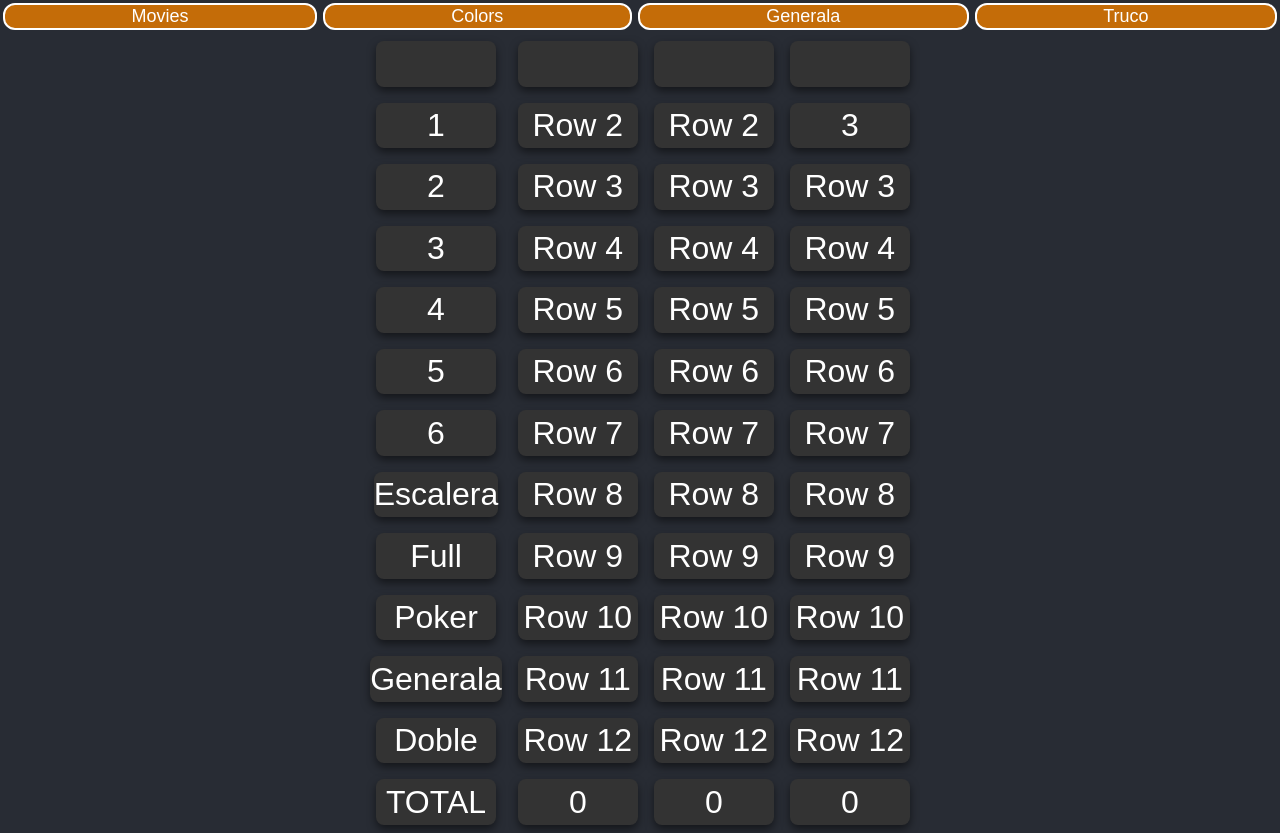
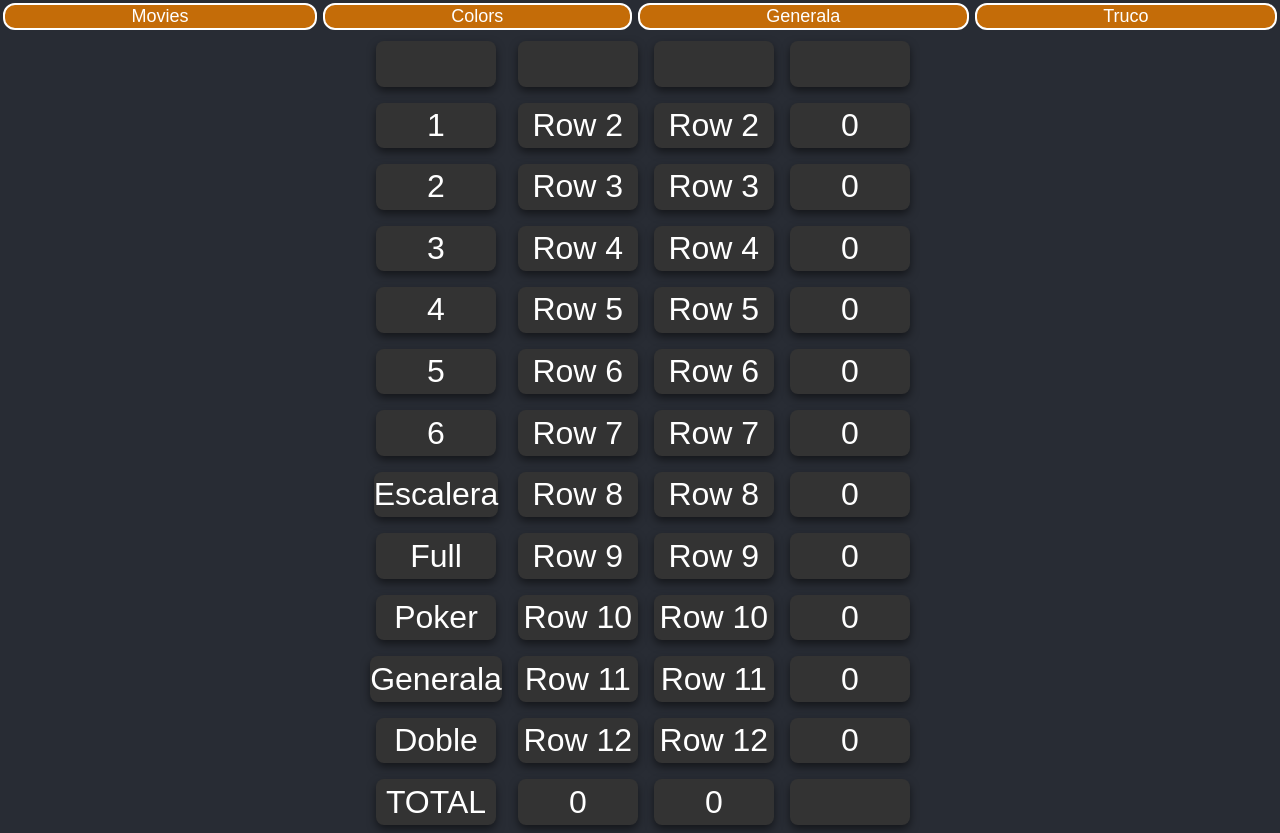
Before and after one commit to chtamanini7/tama-movies, a React (Create React App) app: page / in a window 1280 px wide. Both pictures are taken after a click on the button "Generala". Built offline with nearby package versions, Linux system fonts and the light colour scheme.

Commit message:
added punctuation functionality mode:meh

```diff
--- a/src/App.css
+++ b/src/App.css
@@ -105,6 +105,21 @@
   font-family: sans-serif;
 }
 
+.row-static {
+  flex: 1;
+  display: flex;
+  justify-content: center;
+  align-items: center;
+  font-size: 2rem;
+  color: white;
+  background-color: #333;
+  margin: 0.5rem;
+  border-radius: 0.5rem;
+  box-shadow: 0 0.25rem 0.5rem rgba(0, 0, 0, 0.5);
+  min-width: 15vh;
+  user-select: none;
+}
+
 .row {
   flex: 1;
   display: flex;
@@ -117,6 +132,7 @@
   border-radius: 0.5rem;
   box-shadow: 0 0.25rem 0.5rem rgba(0, 0, 0, 0.5);
   min-width: 15vh;
+  user-select: none;
 }
 
 .row:active{
--- a/src/components/Generala.jsx
+++ b/src/components/Generala.jsx
@@ -2,29 +2,125 @@ import React, { useState } from 'react'
 
 export default function Generala() {
 const [diceOne, setDiceOne] = useState(0);
-const arrDiceOne = [0,1,2,3,4,5,6];
-let pepo = 3;
+const [diceTwo, setDiceTwo] = useState(0);
+const [diceThree, setDiceThree] = useState(0);
+const [diceFour, setDiceFour] = useState(0);
+const [diceFive, setDiceFive] = useState(0);
+const [diceSix, setDiceSix] = useState(0);
+const [diceStair, setDiceStair] = useState(0);
+const [diceFull, setDiceFull] = useState(0);
+const [dicePoker, setDicePoker] = useState(0);
+const [diceGenerala, setDiceGenerala] = useState(0);
+const [diceDouble, setDiceDouble] = useState(0);
+const arrDiceOne = [0,1,2,3,4,5];
+const arrDiceTwo = [0,2,4,6,8,10];
+const arrDiceThree = [0,3,6,9,12,15];
+const arrDiceFour = [0,4,8,12,16,20];
+const arrDiceFive = [0,5,10,15,20,25];
+const arrDiceSix = [0,6,12,18,24,30];
+const arrDiceStair = [0,20,25];
+const arrDiceFull = [0,30,35];
+const arrDicePoker = [0,40,45];
+const arrDiceGenerala = [0,50];
+const arrDiceDouble = [0,50];
+
+function diceOneFunction() {
+  setDiceOne(diceOne + 1);
+  if( diceOne  > 5  ){
+    setDiceOne(0);
+  }
+}
+
+function diceTwoFunction() {
+  setDiceTwo(diceTwo + 1);
+  if( diceTwo  > 5  ){
+    setDiceTwo(0);
+  }
+}
+
+function diceThreeFunction() {
+  setDiceThree(diceThree + 1);
+  if( diceThree  > 5  ){
+    setDiceThree(0);
+  }
+}
+
+function diceFourFunction() {
+  setDiceFour(diceFour + 1);
+  if( diceFour  > 5  ){
+    setDiceFour(0);
+  }
+}
+
+function diceFiveFunction() {
+  setDiceFive(diceFive + 1);
+  if( diceFive  > 5  ){
+    setDiceFive(0);
+  }
+}
+
+function diceSixFunction() {
+  setDiceSix(diceSix + 1);
+  if( diceSix  > 5  ){
+    setDiceSix(0);
+  }
+}
+
+function diceStairFunction() {
+  setDiceStair(diceStair + 1);
+  if( diceStair  > 2  ){
+    setDiceStair(0);
+  }
+}
+
+function diceFullFunction() {
+  setDiceFull(diceFull + 1);
+  if( diceFull  > 2  ){
+    setDiceFull(0);
+  }
+}
+
+function dicePokerFunction() {
+  setDicePoker(dicePoker + 1);
+  if( dicePoker  > 2  ){
+    setDicePoker(0);
+  }
+}
+
+function diceGeneralaFunction() {
+  setDiceGenerala(diceGenerala + 1);
+  if( diceGenerala  > 1  ){
+    setDiceGenerala(0);
+  }
+}
+
+function diceDoubleFunction() {
+  setDiceDouble(diceDouble + 1);
+  if( diceDouble  > 1  ){
+    setDiceDouble(0);
+  }
+}
 
   return (
     <div className="App">
         <div className="container-main">
           <div className="container">
-            <div className="row"></div>
-            <div className="row">1</div>
-            <div className="row">2</div>
-            <div className="row">3</div>
-            <div className="row">4</div>
-            <div className="row">5</div>
-            <div className="row">6</div>
-            <div className="row">Escalera</div>
-            <div className="row">Full</div>
-            <div className="row">Poker</div>
-            <div className="row">Generala</div>
-            <div className="row">Doble</div>
-            <div className="row">TOTAL</div>
+            <div className="row-static"></div>
+            <div className="row-static">1</div>
+            <div className="row-static">2</div>
+            <div className="row-static">3</div>
+            <div className="row-static">4</div>
+            <div className="row-static">5</div>
+            <div className="row-static">6</div>
+            <div className="row-static">Escalera</div>
+            <div className="row-static">Full</div>
+            <div className="row-static">Poker</div>
+            <div className="row-static">Generala</div>
+            <div className="row-static">Doble</div>
+            <div className="row-static">TOTAL</div>
           </div>
           <div className="container">
-            <div className="row"><input type="text" className="input-generala-name" maxLength={4}/></div>
+            <div className="row-static"><input type="text" className="input-generala-name" maxLength={4}/></div>
             <div className="row">Row 2</div>
             <div className="row">Row 3</div>
             <div className="row">Row 4</div>
@@ -36,10 +132,10 @@ let pepo = 3;
             <div className="row">Row 10</div>
             <div className="row">Row 11</div>
             <div className="row">Row 12</div>
-            <div className="row">0</div>
+            <div className="row-static">0</div>
           </div>
           <div className="container">
-            <div className="row"><input type="text" className="input-generala-name" maxLength={4}/></div>
+            <div className="row-static"><input type="text" className="input-generala-name" maxLength={4}/></div>
             <div className="row">Row 2</div>
             <div className="row">Row 3</div>
             <div className="row">Row 4</div>
@@ -51,22 +147,22 @@ let pepo = 3;
             <div className="row">Row 10</div>
             <div className="row">Row 11</div>
             <div className="row">Row 12</div>
-            <div className="row">0</div>
+            <div className="row-static">0</div>
           </div>
           <div className="container">
-            <div className="row"><input type="text" className="input-generala-name" maxLength={4}/></div>
-            <div className="row" onClick={() => {setDiceOne(diceOne + 1)}}>{arrDiceOne[pepo]}</div>
-            <div className="row">Row 3</div>
-            <div className="row">Row 4</div>
-            <div className="row">Row 5</div>
-            <div className="row">Row 6</div>
-            <div className="row">Row 7</div>
-            <div className="row">Row 8</div>
-            <div className="row">Row 9</div>
-            <div className="row">Row 10</div>
-            <div className="row">Row 11</div>
-            <div className="row">Row 12</div>
-            <div className="row">0</div>
+            <div className="row-static"><input type="text" className="input-generala-name" maxLength={4}/></div>
+            <div className="row"  onClick={diceOneFunction}>{arrDiceOne[diceOne]}</div>
+            <div className="row"  onClick={diceTwoFunction}>{arrDiceTwo[diceTwo]}</div>
+            <div className="row"  onClick={diceThreeFunction}>{arrDiceThree[diceThree]}</div>
+            <div className="row"  onClick={diceFourFunction}>{arrDiceFour[diceFour]}</div>
+            <div className="row"  onClick={diceFiveFunction}>{arrDiceFive[diceFive]}</div>
+            <div className="row"  onClick={diceSixFunction}>{arrDiceSix[diceSix]}</div>
+            <div className="row"  onClick={diceStairFunction}>{arrDiceStair[diceStair]}</div>
+            <div className="row"  onClick={diceFullFunction}>{arrDiceFull[diceFull]}</div>
+            <div className="row"  onClick={dicePokerFunction}>{arrDicePoker[dicePoker]}</div>
+            <div className="row"  onClick={diceGeneralaFunction}>{arrDiceGenerala[diceGenerala]}</div>
+            <div className="row"  onClick={diceDoubleFunction}>{arrDiceDouble[diceDouble]}</div>
+            <div className="row-static">{}</div>
           </div>
         </div>
       </div>
```
